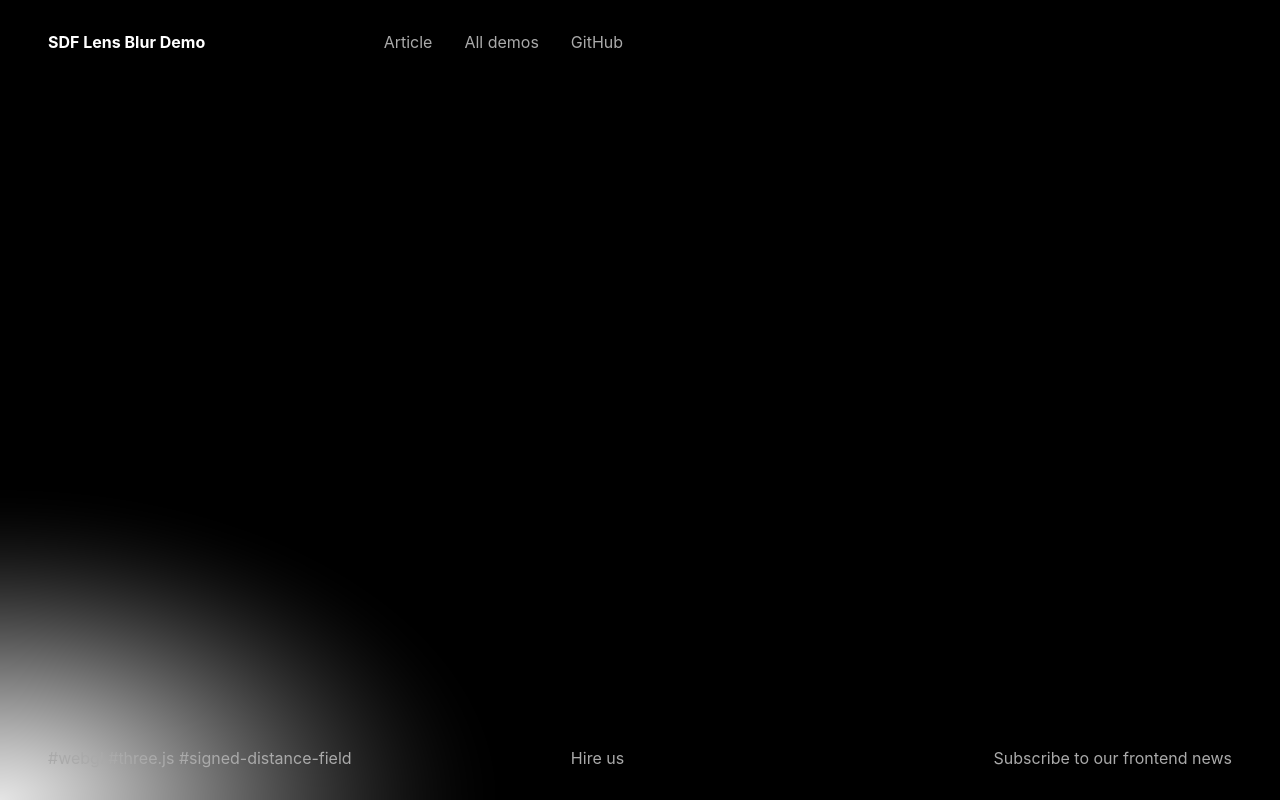
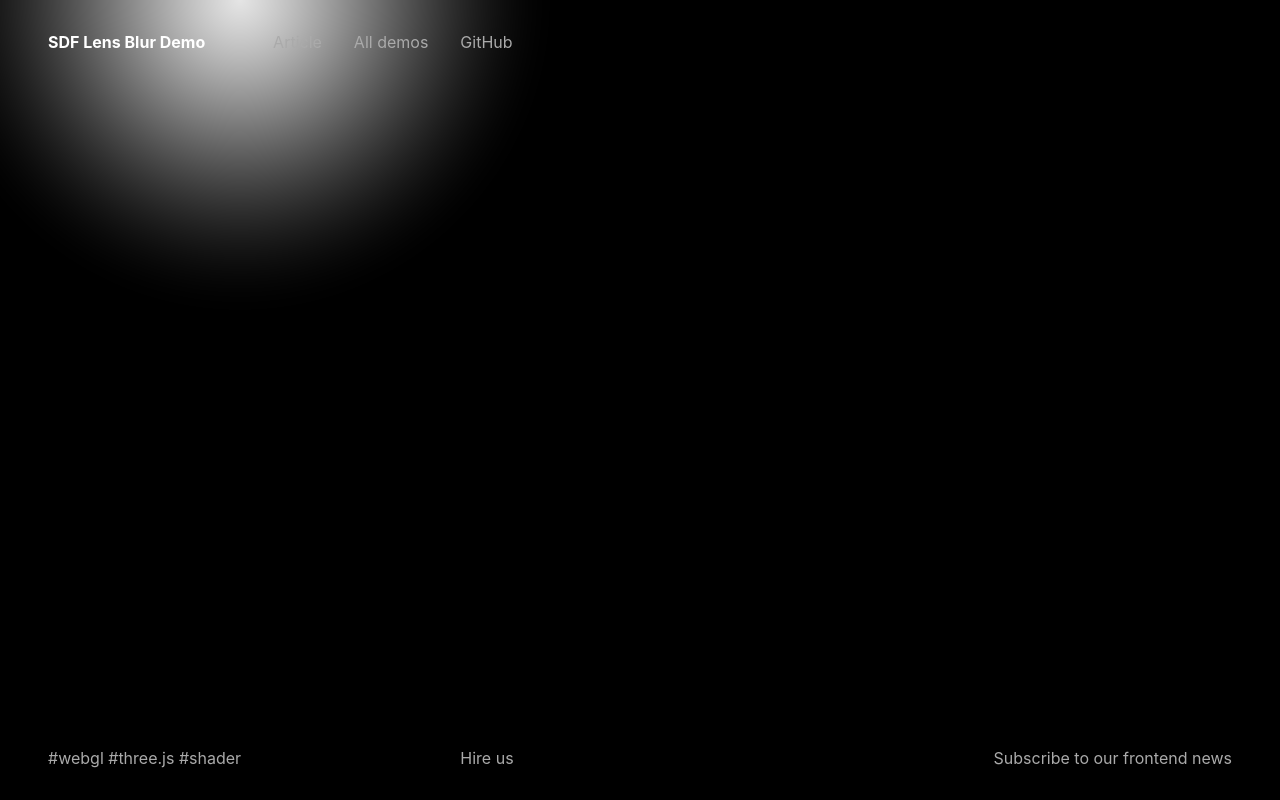
Before and after one commit to guilanier/codrops-sdf-lensblur, a website built with Vite: page index.html in a window 1280 px wide. Built offline with nearby package versions, Linux system fonts and the light colour scheme; animation ran at ten frames a second.

Commit message:
mouse sdf circle

```diff
--- a/index.html
+++ b/index.html
@@ -24,7 +24,7 @@
 			<nav class="frame__tags">
 				<a href="https://tympanus.net/codrops/demos/?tag=scroll">#webgl</a>
 				<a href="https://tympanus.net/codrops/demos/?tag=three-js">#three.js</a>
-				<a href="https://tympanus.net/codrops/demos/?tag=webgl">#signed-distance-field</a>
+				<a href="https://tympanus.net/codrops/demos/?tag=webgl">#shader</a>
 			</nav>
 			<a class="frame__sub" href="https://tympanus.net/codrops/collective/">Subscribe to our frontend news</a>
 			<a class="frame__hire" href="mailto:contact@codrops.com">Hire us</a>
--- a/main.js
+++ b/main.js
@@ -7,7 +7,7 @@ const vMouse = new THREE.Vector2();
 const vResolution = new THREE.Vector2();
 
 document.addEventListener('mousemove', (e) => {
-  vMouse.set(e.pageX, h - e.pageY);
+  vMouse.set(e.pageX, e.pageY);
 })
 
 // Viewport setup
@@ -38,6 +38,30 @@ const mat = new THREE.ShaderMaterial({
     uniform vec2 u_mouse;
     uniform vec2 u_resolution;
 
+    #define uResolution u_resolution
+
+    /* Coordinate and unit utils */
+    #ifndef FNC_COORD
+    #define FNC_COORD
+    vec2 coord(in vec2 p) {
+        p = p / uResolution.xy;
+        // correct aspect ratio
+        if (uResolution.x > uResolution.y) {
+            p.x *= uResolution.x / uResolution.y;
+            p.x += (uResolution.y - uResolution.x) / uResolution.y / 2.0;
+        } else {
+            p.y *= uResolution.y / uResolution.x;
+            p.y += (uResolution.x - uResolution.y) / uResolution.x / 2.0;
+        }
+        // centering
+        p -= 0.5;
+        p *= vec2(-1.0, 1.0);
+        return p;
+    }
+    #endif
+
+    #define st0 coord(gl_FragCoord.xy)
+
     /* sdf functions */
     float sdRoundRect(vec2 p, vec2 b, float r) {
       vec2 d = abs(p - 0.5) * 4.2 - b + vec2(r);
@@ -65,22 +89,23 @@ const mat = new THREE.ShaderMaterial({
     }
 
     void main() {
-        vec2 st = v_texcoord;
-        vec2 pixel = 1.0 / u_resolution.xy;
-        vec2 posMouse = (u_mouse * pixel);
+        vec2 pixel = 1.0 / u_resolution.xy * 2.;
+        vec2 st = st0 + 0.5;
+        vec2 posMouse = vec2(1., 1.) - u_mouse * pixel;
 
-        // sdf Round Rect params
+        /* sdf Round Rect params */
         float size = 1.0;
         float roundness = 0.4;
         float borderSize = 0.05;
 
-        // sdf Circle params
-        float sdfCircleSize = 0.3;
-        float sdfCircleEdge = 0.5;
+        /* sdf Circle params */
+        float circleSize = 0.3;
+        float circleEdge = 0.5;
+
         float sdfCircle = fill(
             sdCircle(st, posMouse),
-            sdfCircleSize,
-            sdfCircleEdge
+            circleSize,
+            circleEdge
         );
 
         float sdf = sdRoundRect(st, vec2(size), roundness);
@@ -117,8 +142,10 @@ const resize = () => {
   w = window.innerWidth;
   h = window.innerHeight;
 
+  const dpr = Math.min(window.devicePixelRatio, 2);
+
   renderer.setSize(w, h);
-  renderer.setPixelRatio(window.devicePixelRatio);
+  renderer.setPixelRatio(dpr);
 
   camera.left = -w / 2;
   camera.right = w / 2;
@@ -127,8 +154,8 @@ const resize = () => {
   camera.updateProjectionMatrix();
 
   quad.scale.set(w, h, 1);
-  vResolution.set(w, h);
+  vResolution.set(w, h).multiplyScalar(dpr);
 };
 resize();
 
-document.addEventListener('resize', resize)
+window.addEventListener('resize', resize)
```
